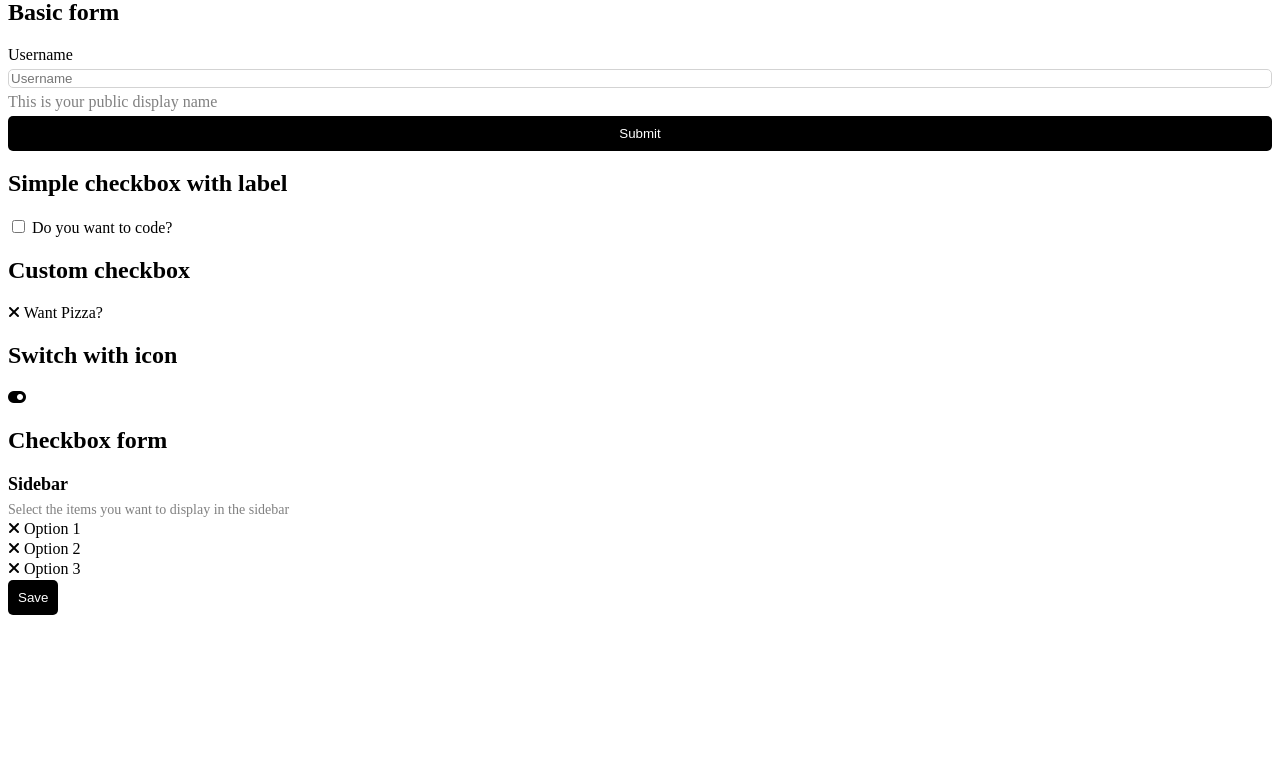
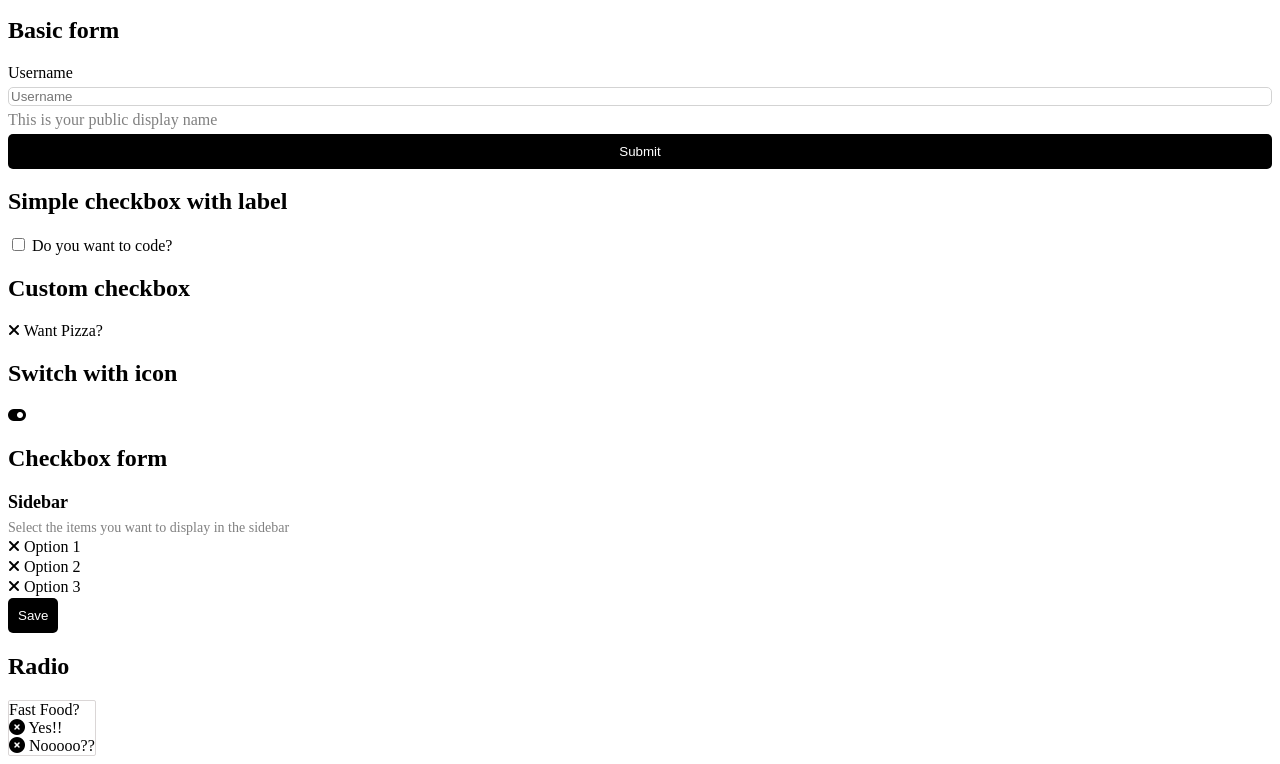
Before and after one commit to salidamaharjan/learning-basics, a plain HTML site: page index.html in a window 1280 px wide. Shown: the part 1277-2041 px from the top of the page. Before the commit the page ends 1900 px from the top, so only its background shows below. Drawn offline with Linux system fonts and the light colour scheme.

Commit message:
radio form

```diff
--- a/index.html
+++ b/index.html
@@ -23,6 +23,7 @@
         <li><a href="#custom-checkbox">Custom Checkbox</a></li>
         <li><a href="#switch-with-icon">Switch with icon</a></li>
         <li><a href="#checkbox-form">Checkbox form</a></li>
+        <li><a href="#radio">Radio</a></li>
     </ul>
 
     <h2><a name="button">Button</a></h2>
@@ -133,17 +134,18 @@
             gap: 2px;
             align-items: flex-start;
         }
+
         .checkbox-form-container h5 {
             font-size: 18px;
             margin: 0px;
             margin-bottom: 5px;
         }
+
         .checkbox-form-container p {
             margin: 0px;
             font-size: 14px;
             color: grey;
         }
-
     </style>
     <h2><a name="checkbox-form">Checkbox form</a></h2>
     <div class="checkbox-form-container">
@@ -166,5 +168,43 @@
         </label>
         <button class="btn">Save</button>
     </div>
+    <style>
+        .radio-container {
+            border: 1px solid rgb(218, 214, 214);
+            border-radius: 2px;
+            display: flex;
+            flex-direction: column;
+        }
+
+        .radio:has(input:checked) .fa-circle-xmark {
+            display: none;
+        }
+
+        .radio:not(:has(input:checked)) .fa-circle-check {
+            display: none;
+        }
+
+        .radio input {
+            display: none;
+        }
+    </style>
+    <h2><a name="radio">Radio</a></h2>
+    <div style="display: flex;">
+        <div class="radio-container">
+            <div>Fast Food?</div>
+            <label class="radio">
+                <i class="fa-solid fa-circle-check"></i>
+                <i class="fa-solid fa-circle-xmark"></i>
+                <input type="radio" name="fastfood"> Yes!!
+            </label>
+            <label class="radio">
+                <i class="fa-solid fa-circle-check"></i>
+                <i class="fa-solid fa-circle-xmark"></i>
+                <input type="radio" name="fastfood"> Nooooo??
+            </label>
+        </div>
+    </div>
+
 </body>
+
 </html>
```
